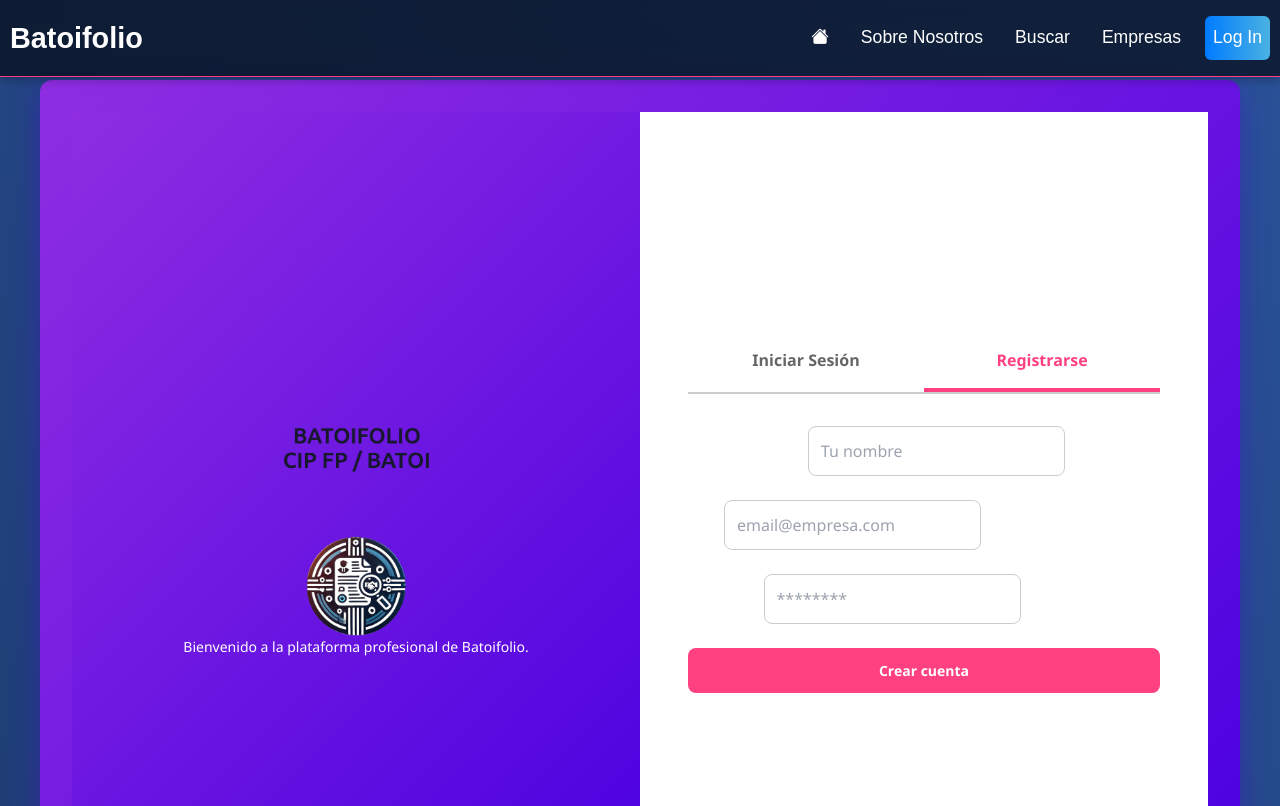
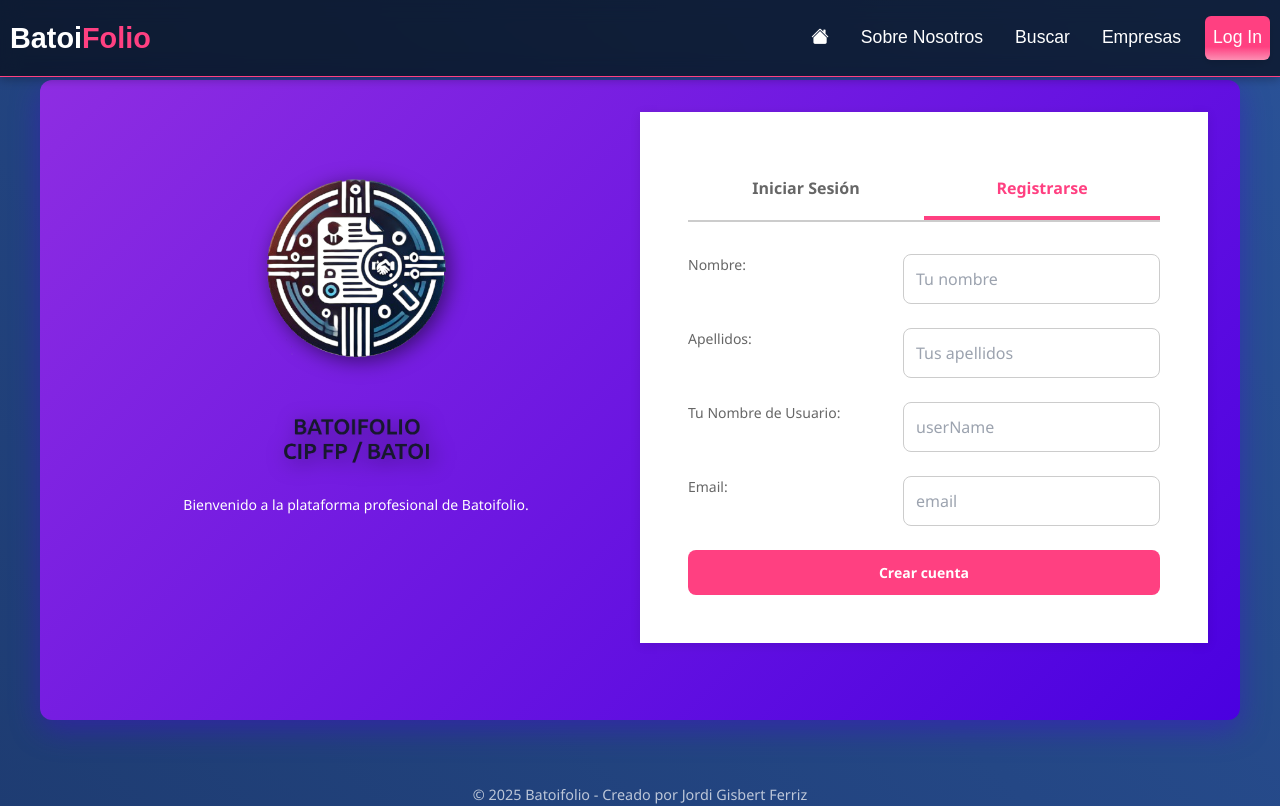
Before and after one commit to Batoifolio/Front, a Next.js app: page /signup in a window 1280 px wide. Shown: the top 806 px of the page. Built offline with nearby package versions, Linux system fonts and the light colour scheme.

Commit message:
UP estilos

```diff
--- a/src/components/Navbar.jsx
+++ b/src/components/Navbar.jsx
@@ -2,6 +2,7 @@ import NavItem from './NavItem';
 import useMediaQuery from '../hooks/useMediaQuery'; // asegúrate de la ruta
 import { Menu, X } from 'lucide-react';
 import React, { useState } from 'react';
+import Link from 'next/link';
 const renderDesktop = () => {
     return (
         <div className="navList flex gap-4">
@@ -51,7 +52,9 @@ const Navbar = () => {
     return (
         <div className="w-full h-20 bg-emerald-800 sticky top-0">
             <div className="container mx-auto px-4 h-full header-container flex items-center justify-between">
-                <h1 className="logo text-white text-xl font-bold">Batoifolio</h1>
+                <Link href="/">
+                    <h1 className="logo text-white text-xl font-bold">Batoi<span className='accent'>Folio</span></h1>
+                </Link>
 
                 {!isMobile && (
                     renderDesktop()
--- a/src/components/auth/AuthPage.jsx
+++ b/src/components/auth/AuthPage.jsx
@@ -2,62 +2,158 @@ import { useRouter } from 'next/router';
 import Image from 'next/image';
 import Head from 'next/head';
 import styles from './style.module.css';
+import { useState } from 'react';
 
 export default function AuthPage({ mode = 'login' }) {
     const router = useRouter();
     const isLogin = mode === 'login';
 
+    // Estado del formulario
+    const [name, setName] = useState('');
+    const [email, setEmail] = useState('');
+    const [password, setPassword] = useState('');
+    const [apellidos, setApellidos] = useState('');
+    const [username, setUsername] = useState('');
+    const [error, setError] = useState('');
+    const [loading, setLoading] = useState(false);
+
+    const handleSubmit = async (e) => {
+        e.preventDefault();
+        setError('');
+        setLoading(true);
+
+        try {
+            const response = await fetch(`https://api.midominio.com/${isLogin ? 'login' : 'signup'}`, {
+                method: 'POST',
+                headers: { 'Content-Type': 'application/json' },
+                body: JSON.stringify({
+                    email,
+                    password,
+                    ...(isLogin ? {} : { name }), // Solo envía nombre en signup
+                }),
+            });
+
+            const data = await response.json();
+
+            if (!response.ok) throw new Error(data.message || 'Error en la autenticación');
+
+            // Guardar token/localStorage/cookies si quieres aquí
+            console.log('Autenticado:', data);
+
+            // Redirigir al dashboard o home
+            router.push('/dashboard'); // o donde quieras
+        } catch (err) {
+            setError(err.message);
+        } finally {
+            setLoading(false);
+        }
+    };
+
+
+    const signupTab = () => {
+        return (
+            <>
+                <div className={styles.group}>
+                    <label>Nombre:</label>
+                    <input
+                        type="text"
+                        placeholder="Tu nombre"
+                        value={name}
+                        onChange={(e) => setName(e.target.value)}
+                        required
+                    />
+                </div>
+                <div className={styles.group}>
+                    <label>Apellidos:</label>
+                    <input
+                        type="text"
+                        placeholder="Tus apellidos"
+                        value={apellidos}
+                        onChange={(e) => setName(e.target.value)}
+                        required
+                    />
+                </div>
+                <div className={styles.group}>
+                    <label>Tu Nombre de Usuario:</label>
+                    <input
+                        type="text"
+                        placeholder="userName"
+                        value={username}
+                        onChange={(e) => setName(e.target.value)}
+                        required
+                    />
+                </div>
+                <div className={styles.group}>
+                    <label>Email:</label>
+                    <input
+                        type="email"
+                        placeholder="email"
+                        value={email}
+                        onChange={(e) => setName(e.target.value)}
+                        required
+                    />
+                </div>
+            </>
+        );
+    }
+    const logInTab = () => {
+        return (
+            <>
+                <div className={styles.group}>
+                    <label>UserName / Email: </label>
+                    <input
+                        type="text"
+                        placeholder="username / email@empresa.com"
+                        value={email}
+                        onChange={(e) => setEmail(e.target.value)}
+                        required
+                    />
+                </div>
+
+                <div className={styles.group}>
+                    <label>Contraseña: </label>
+                    <input
+                        type="password"
+                        placeholder="********"
+                        value={password}
+                        onChange={(e) => setPassword(e.target.value)}
+                        required
+                    />
+                </div>
+            </>
+        );
+    }
+
     return (
         <>
             <Head>
-                <title>Batoifolio - {isLogin ? 'Log In' : 'Sign Up'}</title>
+                <title>Batoifolio - {isLogin ? 'Login' : 'Registro'}</title>
             </Head>
 
             <div className={styles.container}>
-                {/* Lado izquierdo con el logo */}
                 <div className={styles.side}>
-                    <Image src="/batoifolio.png" alt="Logo Empresa" width={180} height={180} className={styles.image} />
-                    <Image src="/batoifolio-icon.png" alt="Logo Empresa Icon" width={100} height={100} className={styles.image} />
+                    <Image src="/batoifolio-icon.png" alt="Logo Empresa" width={180} height={180} className={styles.image} />
+                    <Image src="/batoifolio.png" alt="Texto Empresa" width={180} height={180} className={styles.image} />
                     <p>Bienvenido a la plataforma profesional de Batoifolio.</p>
                 </div>
 
-                {/* Formulario */}
                 <div className={styles.formWrapper}>
                     <div className={styles.tabs}>
-                        <button
-                            onClick={() => router.push('/login')}
-                            className={`${styles.tab} ${isLogin ? styles.tabActive : ''}`}
-                        >
+                        <button onClick={() => router.push('/login')} className={`${styles.tab} ${isLogin ? styles.tabActive : ''}`}>
                             Iniciar Sesión
                         </button>
-                        <button
-                            onClick={() => router.push('/signup')}
-                            className={`${styles.tab} ${!isLogin ? styles.tabActive : ''}`}
-                        >
+                        <button onClick={() => router.push('/signup')} className={`${styles.tab} ${!isLogin ? styles.tabActive : ''}`}>
                             Registrarse
                         </button>
                     </div>
 
-                    <form className={styles.form}>
-                        {!isLogin && (
-                            <div className={styles.group}>
-                                <label>Nombre completo</label>
-                                <input type="text" placeholder="Tu nombre" required />
-                            </div>
-                        )}
+                    <form className={styles.form} onSubmit={handleSubmit}>
+                        {isLogin ? logInTab() : signupTab()}
 
-                        <div className={styles.group}>
-                            <label>Email</label>
-                            <input type="email" placeholder="email@empresa.com" required />
-                        </div>
+                        {error && <p className={styles.error}>{error}</p>}
 
-                        <div className={styles.group}>
-                            <label>Contraseña</label>
-                            <input type="password" placeholder="********" required />
-                        </div>
-
-                        <button type="submit" className={styles.submit}>
-                            {isLogin ? 'Entrar' : 'Crear cuenta'}
+                        <button type="submit" className={styles.submit} disabled={loading}>
+                            {loading ? 'Enviando...' : isLogin ? 'Entrar' : 'Crear cuenta'}
                         </button>
 
                         {isLogin && (
--- a/src/components/auth/style.module.css
+++ b/src/components/auth/style.module.css
@@ -2,19 +2,25 @@
 .container {
     display: grid;
     grid-template-columns: 1fr 1fr;
-    min-height: 100vh;
-    background: var(--color-bg-body);
+    min-height: auto;
+}
+
+.container * {
+    color: var(--color-text-main);
 }
 
 .side {
-    background: var(--color-bg-main);
     color: var(--color-text-default);
     display: flex;
     flex-direction: column;
-    justify-content: center;
+    justify-content: flex-start;
     align-items: center;
     text-align: center;
     padding: 2rem;
+}
+
+.side * {
+    color: var(--color-text-default);
 }
 
 .logo {
@@ -25,6 +31,7 @@
 
 .image {
     margin-top: 2rem;
+    filter: drop-shadow(4px 4px 10px rgba(0, 0, 0, 0.5));
 }
 
 .formWrapper {
@@ -34,6 +41,7 @@
     flex-direction: column;
     justify-content: center;
     padding: 3rem;
+    box-shadow: 0 2px 10px rgba(0, 0, 0, 0.1);
 }
 
 .tabs {
@@ -65,6 +73,11 @@
     display: flex;
     flex-direction: column;
     gap: 1.5rem;
+}
+
+.group {
+    display: grid;
+    grid-template-columns: 1fr 1fr;
 }
 
 .group label {
--- a/src/styles/globals.css
+++ b/src/styles/globals.css
@@ -9,8 +9,9 @@
   --color-bg-body: linear-gradient(45deg, #1e3c72, #2a5298);
   --color-bg-main: linear-gradient(135deg, #8e2de2, #4a00e0);
   --color-text-default: #ffffff;
-  --color-text-main: #222;
+  --color-text-main: #666;
   --color-accent: #ff4081;
+  --color-accent-select: #fc8fb3;
   --color-header-bg: rgba(0, 0, 0, 0.6);
   --color-header-shadow: rgba(0, 0, 0, 0.3);
   --color-header-button-bg: #007bff;
@@ -78,8 +79,12 @@ nav {
 .logo {
   font-size: 1.8rem;
   font-weight: bold;
-  cursor: pointer;
+  /* cursor: pointer; */
   margin-left: 10px;
+}
+
+.accent {
+  color: var(--color-accent);
 }
 
 .navList,
@@ -127,7 +132,8 @@ nav {
 }
 
 .btn-header {
-  background-image: linear-gradient(to right, var(--color-header-button-bg), var(--color-select));
+  background: linear-gradient(to bottom, var(--color-accent) 70%, var(--color-accent-select));
+  /* background: linear-gradient(to right, var(--color-header-button-bg), var(--color-select)); */
   border-radius: 0.375rem;
   line-height: 1.5;
   display: inline-block;
@@ -137,10 +143,13 @@ nav {
   user-select: none;
   transition: all 0.15s ease-in-out;
   margin: 0;
+  box-shadow: 0 4px 6px rgba(0, 0, 0, 0.1);
 }
 
 .btn-header:hover {
-  background-image: linear-gradient(to left, var(--color-header-button-bg), var(--color-select));
+  background: linear-gradient(to top,
+      var(--color-accent) 70%,
+      var(--color-accent-select));
 }
 
 .btn-header .navItem.active,
@@ -169,12 +178,17 @@ main {
   margin-left: auto;
   margin-right: auto;
   padding: 2rem;
-  color: var(--color-text-main);
-  font-family: 'Segoe UI', Tahoma, Geneva, Verdana, sans-serif;
+  color: var(--color-text-default);
+  font-family: 'Segoe UI',
+    Tahoma,
+    Geneva,
+    Verdana,
+    sans-serif;
   background: var(--color-bg-main);
   border-radius: 12px;
   box-shadow: 0 10px 30px var(--color-box-shadow-main);
   min-height: 80vh;
+
 }
 
 footer {
```
